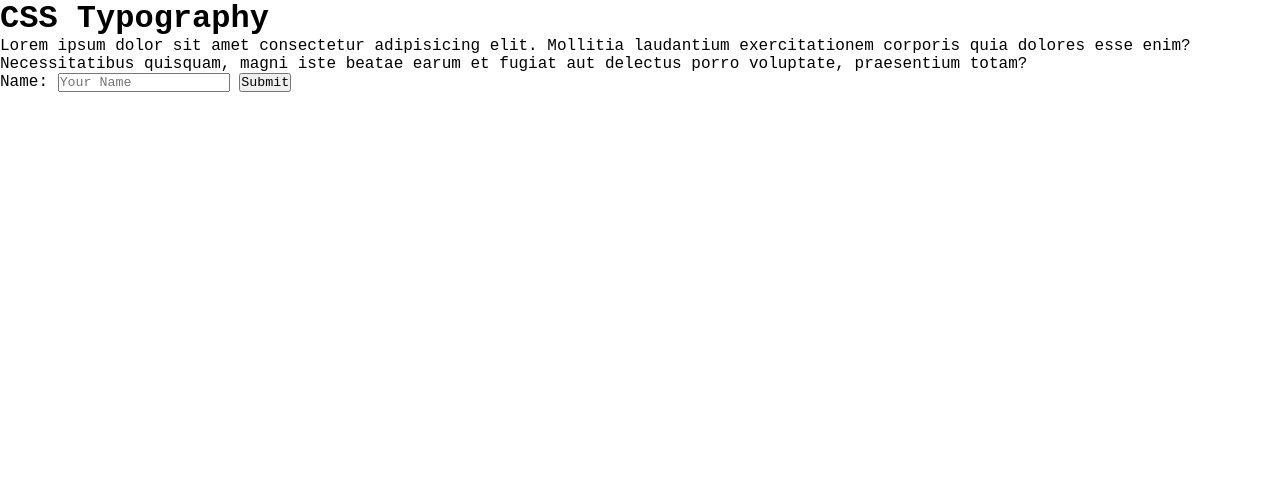
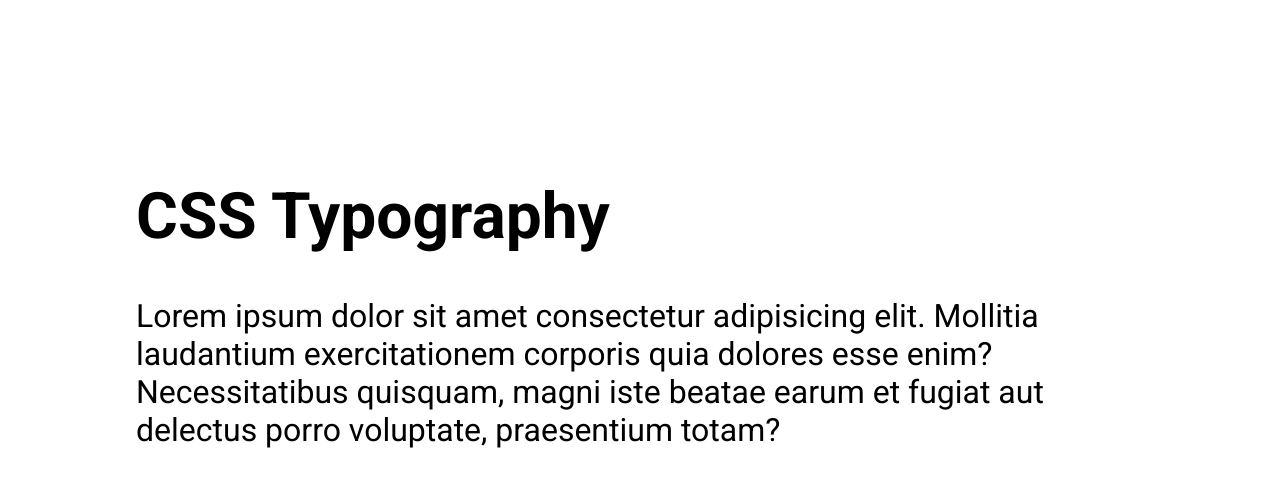
Before and after one commit to benlufuta/CSS-Lessons-and-Notes, a plain HTML site: page 06_Lesson_Text_and_Font/index.html in a window 1280 px wide. Drawn offline with Linux system fonts and the light colour scheme; files that its build step writes are made by us from their sources.

Commit message:
update lesson 6

```diff
--- a/06_Lesson_Text_and_Font/index.html
+++ b/06_Lesson_Text_and_Font/index.html
@@ -6,7 +6,8 @@
     <meta http-equiv="X-UA-Compatible" content="IE=edge">
     <meta name="viewport" content="width=device-width, initial-scale=1.0">
     <title>Lesson 6</title>
-    <link rel="stylesheet" href="css/style.css">
+
+    <link rel="stylesheet" href="/style.css">
 </head>
 
 <body>
@@ -18,11 +19,11 @@
             dolores esse enim? Necessitatibus quisquam, magni iste beatae earum et fugiat aut delectus porro voluptate,
             praesentium totam?</p>
 
-        <form>
+        <!-- <form>
             <label for="name">Name:</label>
             <input id="name" type="text" placeholder="Your Name" />
             <button>Submit</button>
-        </form>
+        </form> -->
     </main>
 </body>
 
--- a/06_Lesson_Text_and_Font/style.css
+++ b/06_Lesson_Text_and_Font/style.css
@@ -1,7 +1,23 @@
-* {
+@import url('https://fonts.googleapis.com/css2?family=Roboto:ital,wght@0,100;0,300;0,400;0,500;0,700;0,900;1,100;1,300;1,400;1,500;1,700;1,900&display=swap');
 
-    margin: 0;
-    padding: 0;
-    box-sizing: border-box;
-    font-family: 'Courier New', Courier, monospace;
+body {
+
+    padding: 10%;
+    font-size: 2rem;
+    font-family: 'Roboto', sans-serif;
 }
+
+/* input, button {
+
+    font: inherit;
+
+} */
+
+/* p {
+
+   text-decoration: line-through;
+    text-transform: capitalize;
+    text-align: left;
+    text-indent: 5em;
+
+} */
```
